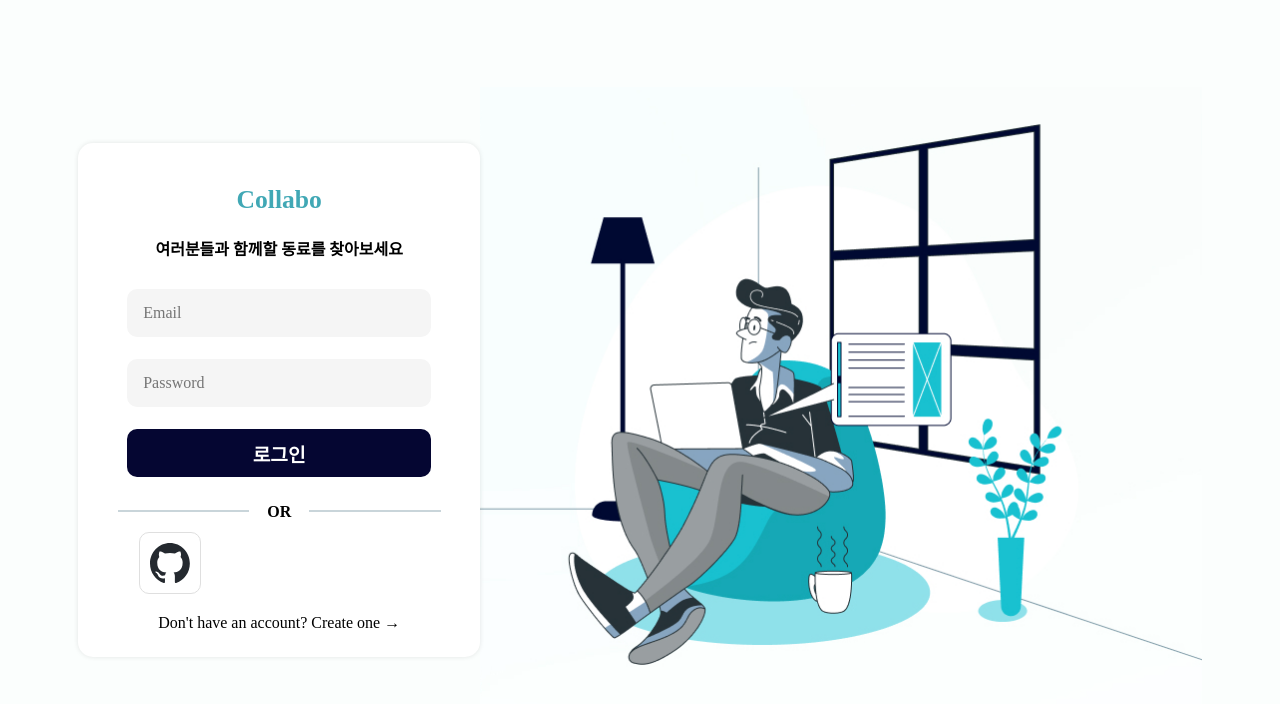
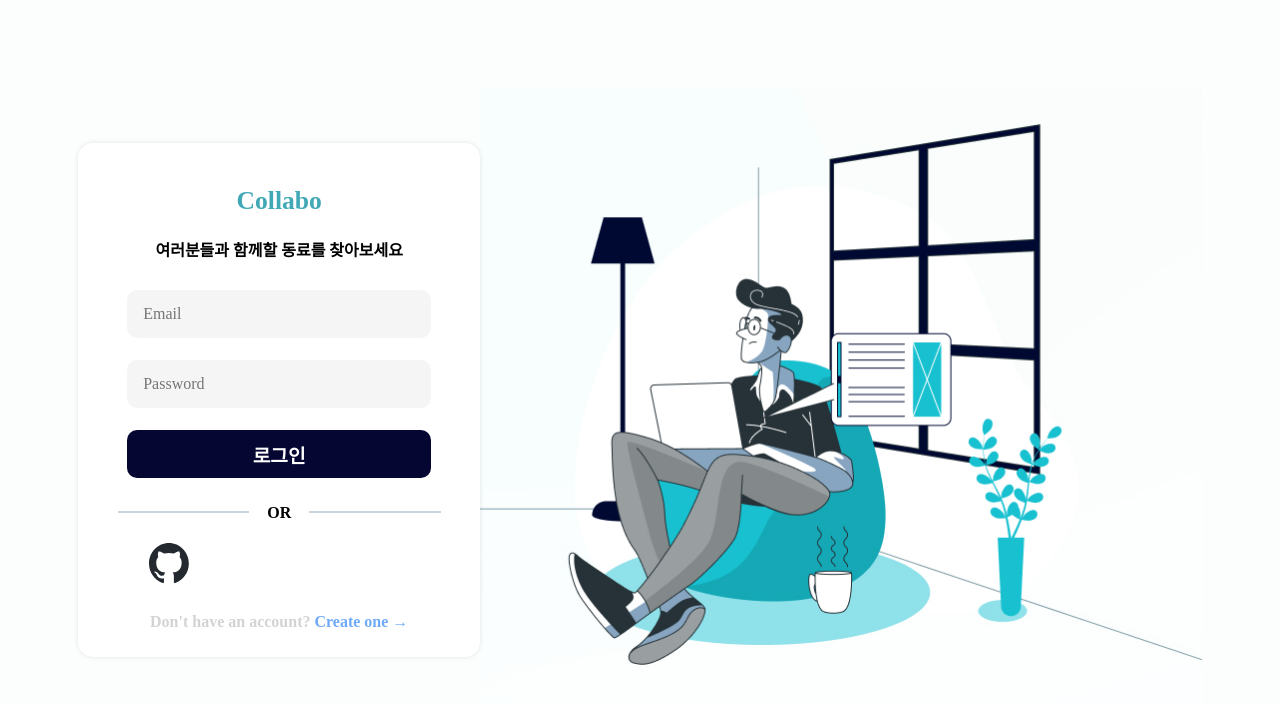
Before and after one commit to leechi/collabo, a React (Vite) app: page /login in a window 1280 px wide. Shown: the top 704 px of the page. Built offline with nearby package versions, Linux system fonts and the light colour scheme.

Commit message:
style(login): Add login style

```diff
--- a/src/routes/_login.scss
+++ b/src/routes/_login.scss
@@ -75,13 +75,17 @@
 }
 .auth-question{
     margin-top: 20px;
+    color: #D3d3d3;
+    font-weight: 700;
+    a{
+        color: #6EAAF8;
+    }
 }
 
 .sns-login{
     display: flex;
     align-items: center;
     justify-content: center;
-    border: 1px solid #dfdfdf;
     border-radius: 10px;
     padding: 10px;
 
```
